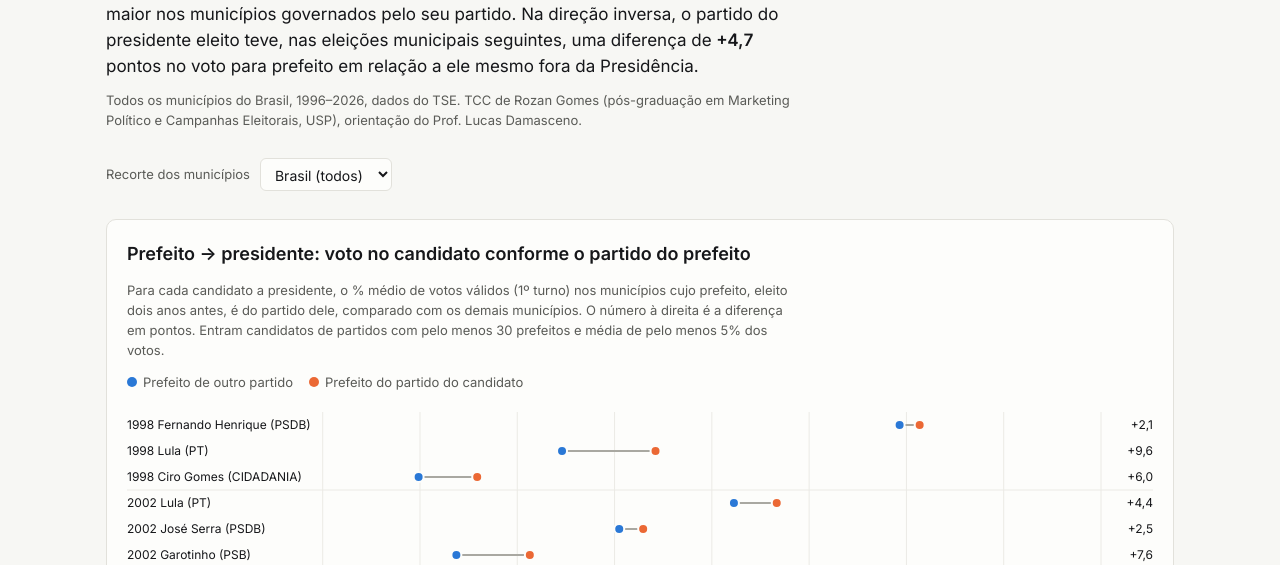
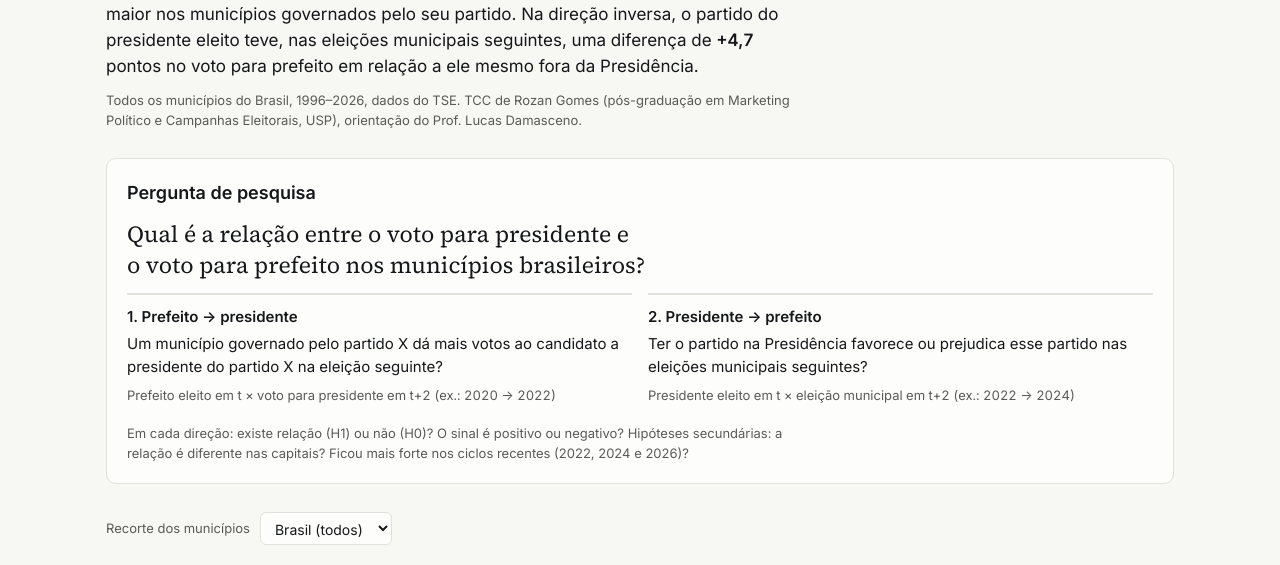
Before and after one commit to rozangomes/tcc_usp, a plain HTML site: page site/index.html in a window 1280 px wide. Shown: the part 235-800 px from the top of the page. Drawn offline with nearby package versions, Linux system fonts and the light colour scheme.

Commit message:
Pergunta de pesquisa e hipóteses no painel público
- site/index.html: quadro com a pergunta central, as duas direções
  (prefeito -> presidente e presidente -> prefeito) com o pareamento
  t -> t+2 e as hipóteses secundárias (capitais e ciclos recentes);
  publicado de novo na Vercel

Co-Authored-By: Claude Opus 5.5 <noreply@anthropic.com>

```diff
--- a/site/index.html
+++ b/site/index.html
@@ -58,6 +58,12 @@
   .tip .m { color: var(--muted); }
   .dois { display: grid; grid-template-columns: repeat(auto-fit, minmax(min(100%, 440px), 1fr)); gap: 20px; }
   .rolagem { overflow-x: auto; }
+  .pergunta { margin: 0; font-family: var(--serif); font-size: clamp(19px, 2.6vw, 23px); line-height: 1.35; text-wrap: balance; max-width: 60ch; }
+  .direcoes { display: grid; grid-template-columns: repeat(auto-fit, minmax(min(100%, 300px), 1fr)); gap: 16px; }
+  .direcoes > div { border-top: 2px solid var(--line); padding-top: 10px; min-width: 0; }
+  .direcoes h3 { margin: 0 0 4px; font-size: 15px; font-weight: 600; }
+  .direcoes p { margin: 0 0 6px; }
+  .direcoes .par { color: var(--muted); font-size: 13px; font-variant-numeric: tabular-nums; }
   table { border-collapse: collapse; width: 100%; font-size: 12.5px; font-variant-numeric: tabular-nums; }
   th { text-align: left; font-weight: 500; color: var(--muted); padding: 6px 8px; border-bottom: 1px solid var(--line); white-space: nowrap; }
   td { padding: 6px 8px; border-bottom: 1px solid var(--line); vertical-align: top; }
@@ -80,6 +86,24 @@
     <p class="lead">Em <b id="pos">—</b> de <b id="tot">—</b> candidaturas a presidente analisadas, o candidato teve votação média maior nos municípios governados pelo seu partido. Na direção inversa, o partido do presidente eleito teve, nas eleições municipais seguintes, uma diferença de <b id="coefb">—</b> pontos no voto para prefeito em relação a ele mesmo fora da Presidência.</p>
     <p class="meta">Todos os municípios do Brasil, 1996–2026, dados do TSE. TCC de Rozan Gomes (pós-graduação em Marketing Político e Campanhas Eleitorais, USP), orientação do Prof. Lucas Damasceno.</p>
   </header>
+
+  <section class="card perguntas" id="perguntas">
+    <h2>Pergunta de pesquisa</h2>
+    <p class="pergunta">Qual é a relação entre o voto para presidente e o voto para prefeito nos municípios brasileiros?</p>
+    <div class="direcoes">
+      <div>
+        <h3>1. Prefeito → presidente</h3>
+        <p>Um município governado pelo partido X dá mais votos ao candidato a presidente do partido X na eleição seguinte?</p>
+        <p class="par">Prefeito eleito em t × voto para presidente em t+2 (ex.: 2020 → 2022)</p>
+      </div>
+      <div>
+        <h3>2. Presidente → prefeito</h3>
+        <p>Ter o partido na Presidência favorece ou prejudica esse partido nas eleições municipais seguintes?</p>
+        <p class="par">Presidente eleito em t × eleição municipal em t+2 (ex.: 2022 → 2024)</p>
+      </div>
+    </div>
+    <p class="sub">Em cada direção: existe relação (H1) ou não (H0)? O sinal é positivo ou negativo? Hipóteses secundárias: a relação é diferente nas capitais? Ficou mais forte nos ciclos recentes (2022, 2024 e 2026)?</p>
+  </section>
 
   <div class="filtro">
     <label for="recorte">Recorte dos municípios</label>
```
